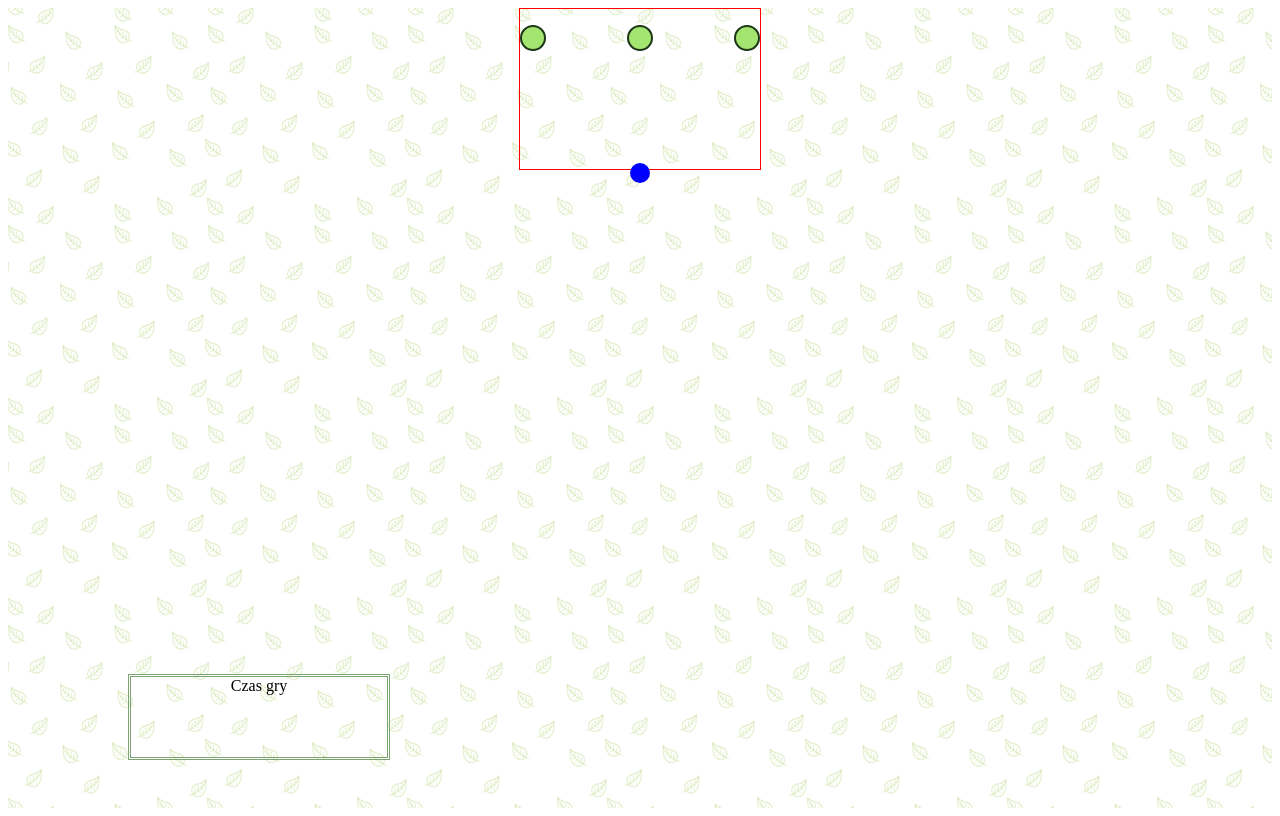
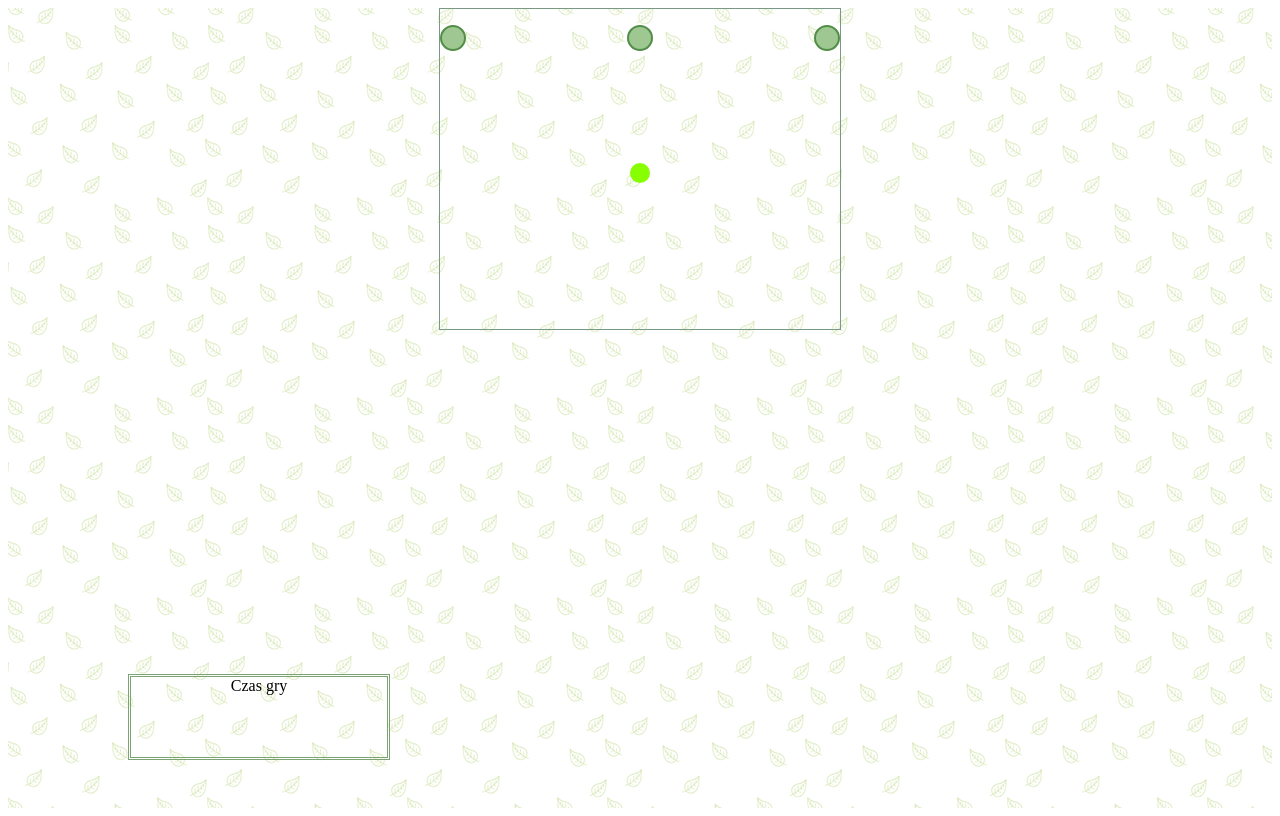
Before and after one commit to Szczudlo-Magdalena/Javascript, a website: page ball in a hole/index.html in a window 1280 px wide. Drawn offline with Linux system fonts and the light colour scheme.

Commit message:
style css update

```diff
--- a/ball in a hole/style.css
+++ b/ball in a hole/style.css
@@ -1,19 +1,9 @@
-/* .body{
-    margin: 0;
-    padding: 0;
-    /* width: auto;
-    height: auto; */
-    /* background-color: red;
-    width: 100%;height: 100%;
-} */
-
 #container{
     padding: 0;
     margin: 0;
      width:100%;
      height:800px;
      background-image:url("LEAF/leaves/leaves.png");
-
  }
 
  .countTime{
@@ -31,42 +21,36 @@
      display: flex;
      position: relative;
      border-radius: 50%;
-     background-color: blue;
+     background-color: rgb(136, 255, 0);
      width: 20px;
      height: 20px;
      margin: auto;
-     /* left: 50vw; */
-
  }
 
  .ball-container {
      position: relative;
      display: block;
-     /* margin-top: 50%;  */
-     border: solid 1px red;
-     /* border-radius: 20em; */
-     height: 10em;
-     max-width: 15em;
+     border: solid 1px rgb(120, 153, 131);
+     border-style: double;
+     height: 20em;
+     max-width: 25em;
      margin: auto;
-
  }
 
  ul {
      display: flex;
      justify-content: space-between;
      height: 3em;
-     /* width: 300px; */
      margin: 0 auto;
      padding: 1em 0 0 0;
  }
 
  .hole {
      display: inline-flex;
-     /* justify-content: space-around; */
      position: relative;
      border-radius: 50%;
-     background-color: rgb(164, 228, 112);
-     border: 2px solid rgb(28, 54, 23);
+     background-color: rgb(158, 199, 146);
+     border: 2px solid rgb(82, 141, 71);
      width: 22px;
      height: 22px;
  }
```
